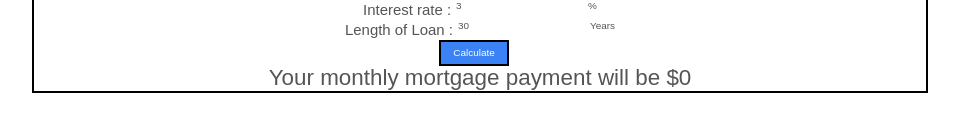
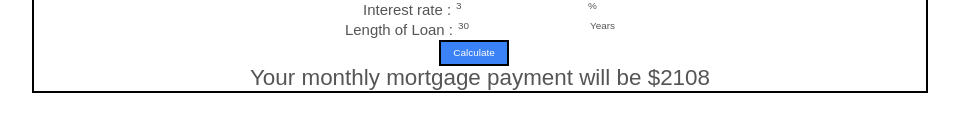
Before and after one commit to deltam3/frontendeval, a React (Vite) app in the folder consolidated/: page /Easy/React in a window 1280 px wide. Shown: the part 580-712 px from the top of the page, without its empty margins (160-1119 px from the left). Built offline with nearby package versions, Linux system fonts and the light colour scheme.

Commit message:
added Effect to display an example result based on the initialState data

```diff
--- a/consolidated/src/pages/Easy/projects/Mortgage/MortgagePage.tsx
+++ b/consolidated/src/pages/Easy/projects/Mortgage/MortgagePage.tsx
@@ -1,4 +1,4 @@
-import React, { useState } from "react";
+import React, { useState, useEffect } from "react";
 import Button from "../../../../components/Button";
 
 const MortgagePage = () => {
@@ -20,6 +20,18 @@ const MortgagePage = () => {
 
     setResult(Math.floor(result));
   };
+
+  useEffect(() => {
+    const monthlyRate = (interestRate * 1) / 100 / 12;
+    const totalMonths = loanLength * 12;
+
+    const result =
+      loanAmount *
+      ((monthlyRate * Math.pow(1 + monthlyRate, totalMonths)) /
+        (Math.pow(1 + monthlyRate, totalMonths) - 1));
+
+    setResult(Math.floor(result));
+  }, []);
 
   return (
     <section className="text-center">
```
